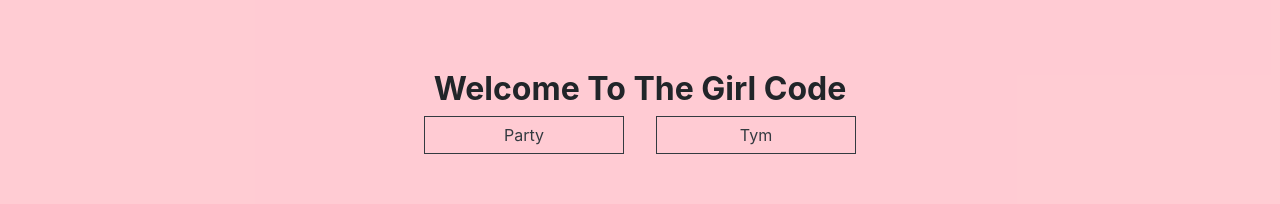
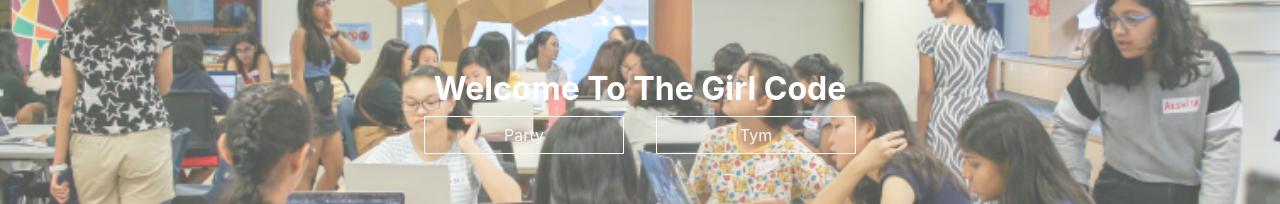
Before and after one commit to gogirlorganisation/The-Girl-Code-Website, a React (Create React App) app: page / in a window 1280 px wide. Shown: the part 180-384 px from the top of the page. Built offline with nearby package versions, Linux system fonts and the light colour scheme.

Commit message:
Image header

```diff
--- a/src/components/NavBar/NavBar.styles.jsx
+++ b/src/components/NavBar/NavBar.styles.jsx
@@ -37,7 +37,7 @@ export const Ul = styled.ul`
       background-color: ${({ open , bgOut, bgIn, textOut, textIn}) => bgOut};
       color: ${({ open , bgOut, bgIn, textOut, textIn}) => textOut};
       min-width: 100px;
-      border: 2px solid black;
+      border: 2px solid ${({ open , bgOut, bgIn, textOut, textIn}) => textOut};
       border-radius: 7px;
   }
 
@@ -71,7 +71,7 @@ export const Ul = styled.ul`
     padding-top: 3.5rem;
     transition: transform 0.3s ease-in-out;
     li {
-        background-color: ${({ open , bgOut, bgIn, textOut, textIn}) => bgIn};
+        background-color: ${({ open , bgOut, bgIn, textOut, textIn}) => bgOut};
         padding: 15px 35px;
         color: ${({ open , bgOut, bgIn, textOut, textIn}) => textIn};
     }
@@ -106,7 +106,7 @@ export const StyledBurger = styled.div`
     z-index:1000;
     width: 2rem;
     height: 0.2rem;
-    background-color: ${({ open }) => open ? '#FFF' : '#000'};
+    background-color: ${({ open }) => open ? '#000' : '#FFF'};
     border-radius: 10px;
     transform-origin: 1px;
     transition: all 0.3s linear;
--- a/src/pages/HomePage/home.page.jsx
+++ b/src/pages/HomePage/home.page.jsx
@@ -11,22 +11,23 @@ import SocialMediaDiv from "../../components/SocialMediaDiv/SocialMediaDiv.compo
 import LeadCard from "../../components/LeadCard/LeadCard.component";
 import MemberCard from "../../components/MemberCard/MemberCard.component";
 import Team from "../../components/Team/Team.component";
-
 const Header = () => {
         return (
+          <div>
             <StyledJumbo>
+
             <StyledContainer>
             <StyledRow className="justify-content-center">
                 <StyleHead>Welcome To The Girl Code</StyleHead>
             </StyledRow>
             <StyledRow className="justify-content-center">
-                  <StyledButton variant="outline-dark" className="rounded-0 mr-3">Party</StyledButton>{' '}
+                  <StyledButton variant="outline-light" className="rounded-0 mr-3">Party</StyledButton>{' '}
 
-                 <StyledButton variant="outline-dark" className="rounded-0 ml-3">Tym</StyledButton>{' '}
+                 <StyledButton variant="outline-light" className="rounded-0 ml-3">Tym</StyledButton>{' '}
             </StyledRow>
             </StyledContainer>
-            </StyledJumbo>
-
+           </StyledJumbo>
+          </div>
         )
 
 }
@@ -35,7 +36,7 @@ const Home = () => {
     return (
       <div>
         <GlobalStyle />
-        <NavBar bgOut="transparent" bgIn="#F05680" textOut="black" textIn="white"/>
+        <NavBar bgOut="transparent" bgIn="#F05680" textOut="white" textIn="white"/>
         <Header/>
 
       <SocialMediaDiv/>
--- a/src/pages/HomePage/home.page.style.jsx
+++ b/src/pages/HomePage/home.page.style.jsx
@@ -1,16 +1,20 @@
 import styled from "styled-components";
 import { Button, Container, Row } from 'react-bootstrap';
 import Logo from "./../../assets/Logo.png";
+import Workshop from "./../../assets/header.png";
 
 export const StyledJumbo = styled.div`
     padding-top: 250px;
     padding-bottom: 250px;
-    background-color: rgba(255,182,193, 0.7);
+    background-image: url(${Workshop});
+    background-size: cover;
     width: 100%;
 `
+
 export const StyleHead = styled.h2`
     font-weight: bold;
     background-color: transparent;
+    color: white;
 `
 export const StyledRow = styled(Row)`
     background-color: transparent;
```
Also changed, not shown: src/assets/header.png (added), 1 other file (tests, documents, lock files or other folders).
